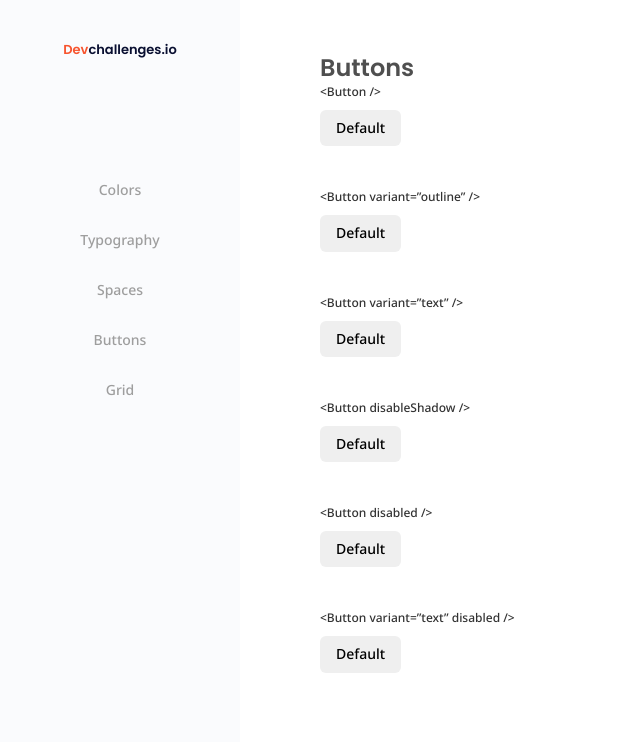
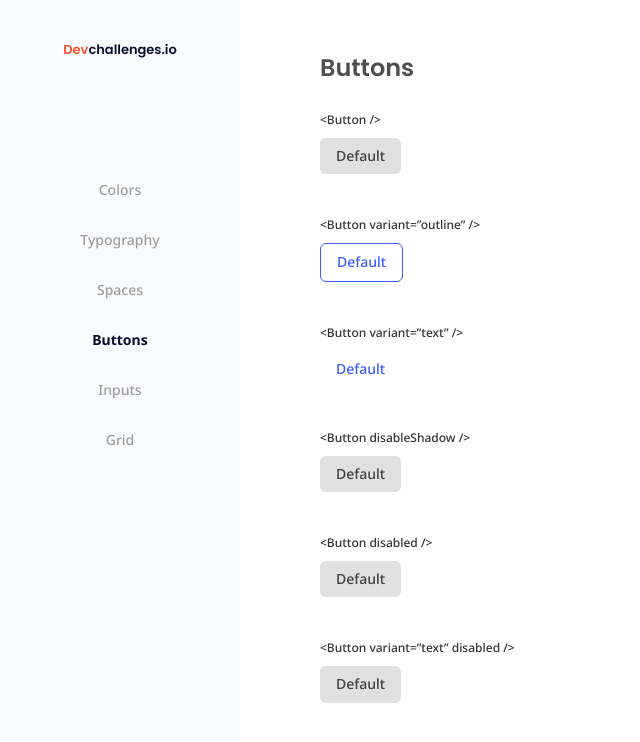
Before and after one commit to bashidagha/button_component, a React (Vite) app: page / in a window 1280 px wide. Shown: the top 742 px of the page, without its empty margins (0-640 px from the left). Built offline with nearby package versions, Linux system fonts and the light colour scheme.

Commit message:
initial buttons styles

```diff
--- a/package.json
+++ b/package.json
@@ -1,5 +1,5 @@
 {
-  "name": "newsletter-form",
+  "name": "Components",
   "private": true,
   "version": "0.0.0",
   "type": "module",
--- a/src/App.tsx
+++ b/src/App.tsx
@@ -1,12 +1,15 @@
+import { useState } from "react";
 import styles from "./app.module.scss";
 import Buttons from "./components/Buttons";
 import SideBar from "./components/SideBar";
 
 function App() {
+  const [currentRoot, setCurrentRoot] = useState("buttons");
+
   return (
     <main className={styles.container}>
       <div className={styles.wrapper}>
-        <SideBar />
+        <SideBar currentRoot={currentRoot} setCurrentRoot={setCurrentRoot}/>
         <Buttons />
       </div>
     </main>
--- a/src/components/Button/index.module.scss
+++ b/src/components/Button/index.module.scss
@@ -1,9 +1,36 @@
-@import "../../styles/variables";
+@use "../../styles/variables" as var;
 
-.btn{
+.btn {
   font-size: 1.4rem;
   padding: 0.8rem 1.6rem;
   border-radius: 6px;
   line-height: 20.27px;
   cursor: pointer;
+  color: #3f3f3f;
+  background-color: #e0e0e0;
+
+  &:hover,
+  &:focus {
+    background-color: #aeaeae;
+  }
 }
+
+.btn_outline {
+  color: #3d5afe;
+  background-color: var.$color-white;
+  border: 1px solid #3d5afe;
+  &:hover,
+  &:focus {
+    background-color: #2962ff1a;
+  }
+}
+
+
+.btn_text {
+  color: #3d5afe;
+  background-color: var.$color-white;
+  &:hover,
+  &:focus {
+    background-color: #2962ff1a;
+  }
+}
--- a/src/components/Buttons/index.module.scss
+++ b/src/components/Buttons/index.module.scss
@@ -15,6 +15,7 @@
       font-size: 2.4rem;
       line-height: 3.6rem;
       color: var.$color-gray2;
+      margin-bottom: 2.8rem;
     }
   }
 }
--- a/src/components/Buttons/index.tsx
+++ b/src/components/Buttons/index.tsx
@@ -8,8 +8,8 @@ const Buttons = () => {
       <div className={styles.wrapper}>
         <h1>Buttons</h1>
         <ButtonView title="<Button />" />
-        <ButtonView title="<Button variant=”outline” />" />
-        <ButtonView title="<Button variant=”text” />" />
+        <ButtonView title="<Button variant=”outline” />" variant="outline"/>
+        <ButtonView title="<Button variant=”text” />" variant="text"/>
         <ButtonView title="<Button disableShadow />" />
         <ButtonView title="<Button disabled />" />
         <ButtonView title="<Button variant=”text” disabled />" />
--- a/src/components/SideBar/index.module.scss
+++ b/src/components/SideBar/index.module.scss
@@ -28,6 +28,14 @@
     ul {
       flex: 1 1;
       text-align: center;
+
+      .support {
+        cursor: pointer;
+      }
+      .active {
+        color: #090F31;
+        font-weight: 700;
+      }
       li {
         font-size: 1.4rem;
         color: #9e9e9e;
--- a/src/components/SideBar/index.tsx
+++ b/src/components/SideBar/index.tsx
@@ -1,9 +1,29 @@
-import React from "react";
 import styles from "./index.module.scss";
 
-const sidebarLinks = ["colors", "typography", "spaces", "buttons", "grid"];
+const sidebarLinks = [
+  "colors",
+  "typography",
+  "spaces",
+  "buttons",
+  "inputs",
+  "grid",
+];
 
-const SideBar = () => {
+const currentSupport = (name: string) =>
+  name === "buttons" || name === "inputs";
+
+interface IProps {
+  currentRoot: string;
+  setCurrentRoot: React.Dispatch<React.SetStateAction<string>>;
+}
+
+const SideBar = ({ currentRoot, setCurrentRoot }: IProps) => {
+  const handleClick = (link: string) => {
+    if (currentSupport(link)) {
+      setCurrentRoot(link);
+    }
+  };
+
   return (
     <div className={styles.container}>
       <div className={styles.wrapper}>
@@ -13,7 +33,16 @@ const SideBar = () => {
         </div>
         <ul>
           {sidebarLinks.map((link: string) => {
-            return <li>{link}</li>;
+            return (
+              <li
+                className={`${currentSupport(link) && styles.support} ${
+                  currentRoot === link && styles.active
+                }`}
+                onClick={() => handleClick(link)}
+              >
+                {link}
+              </li>
+            );
           })}
         </ul>
       </div>
```
